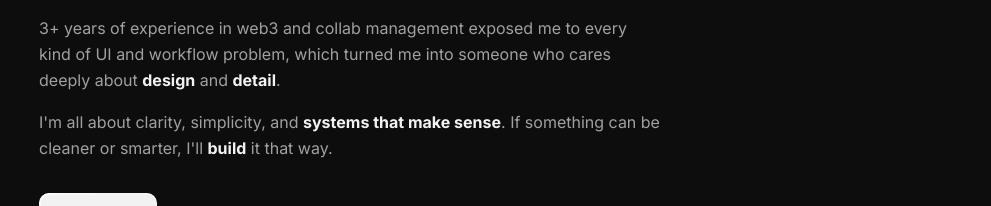
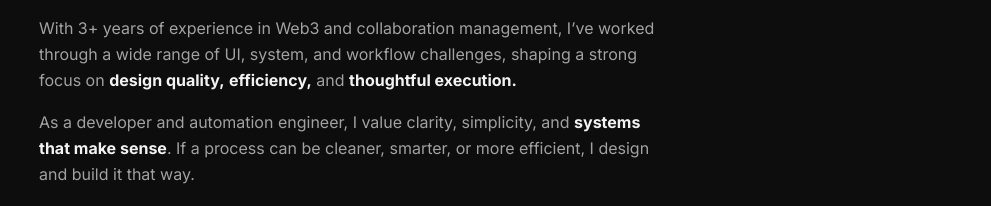
Before and after one commit to Skyyyisthelimitt/Portfolio, a Next.js app: page / in a window 1280 px wide. Shown: the part 357-563 px from the top of the page, without its empty margins (289-1280 px from the left). Built offline with nearby package versions, Linux system fonts and the light colour scheme; no server answers.

Commit message:
updated description

```diff
--- a/src/components/HeroSection.tsx
+++ b/src/components/HeroSection.tsx
@@ -47,15 +47,15 @@ export default function HeroSection() {
 
       <div className="space-y-4 max-w-2xl mb-8">
         <p className="text-base leading-relaxed text-[var(--text-secondary)]">
-          I <span className="highlight">develop</span> and <span className="highlight">design</span> Discord apps, Web3 tools, and modern websites — projects built on structure, logic, and creative thinking.
+          I <span className="highlight">develop</span> and <span className="highlight">design</span> modern websites, automation systems, Web3 tools, and Discord applications built on structure, logic, and creative problem-solving.
         </p>
 
         <p className="text-base leading-relaxed text-[var(--text-secondary)]">
-          3+ years of experience in web3 and collab management exposed me to every kind of UI and workflow problem, which turned me into someone who cares deeply about <span className="highlight">design</span> and <span className="highlight">detail</span>.
+          With 3+ years of experience in Web3 and collaboration management, I’ve worked through a wide range of UI, system, and workflow challenges, shaping a strong focus on <span className="highlight">design quality,</span> <span className="highlight">efficiency,</span> and <span className="highlight">thoughtful execution.</span>
         </p>
 
         <p className="text-base leading-relaxed text-[var(--text-secondary)]">
-          I&apos;m all about clarity, simplicity, and <span className="highlight">systems that make sense</span>. If something can be cleaner or smarter, I&apos;ll <span className="highlight">build</span> it that way.
+          As a developer and automation engineer, I value clarity, simplicity, and <span className="highlight">systems that make sense</span>. If a process can be cleaner, smarter, or more efficient, I design and build it that way.
         </p>
       </div>
 
```
